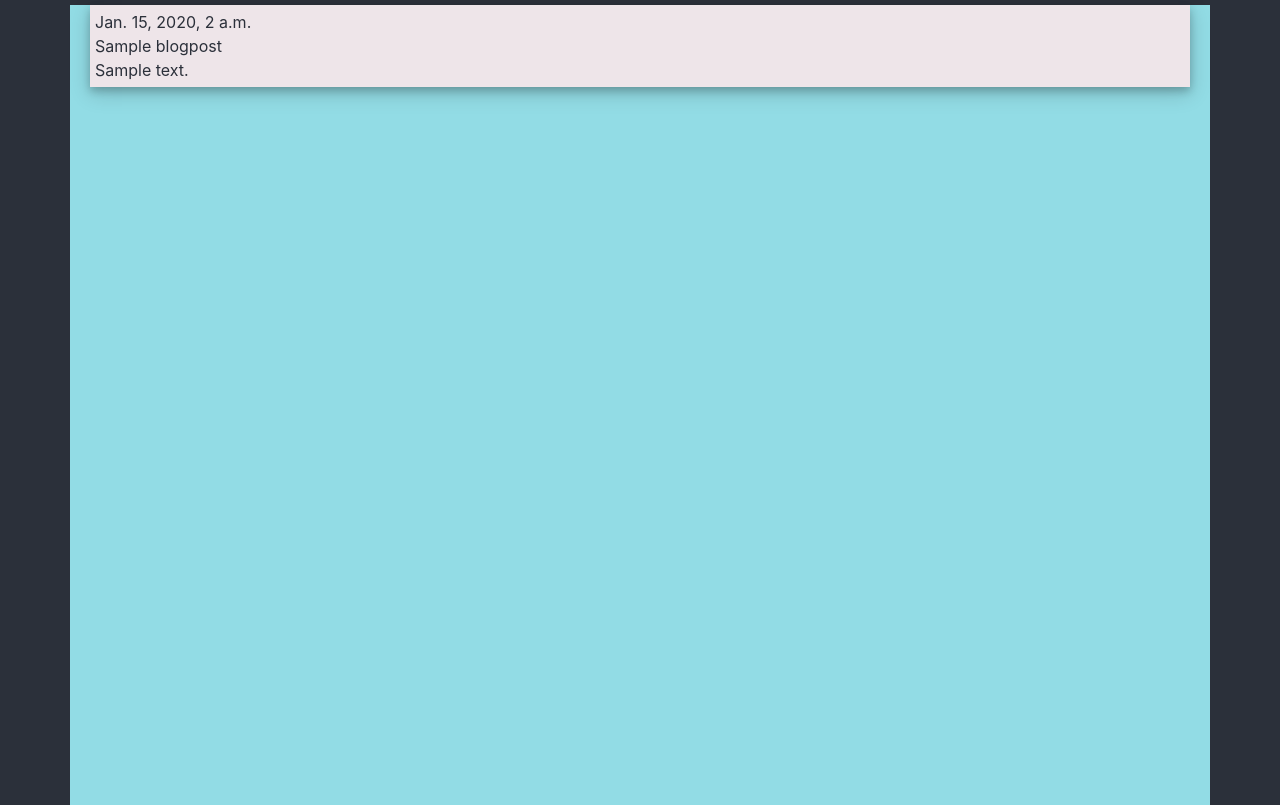
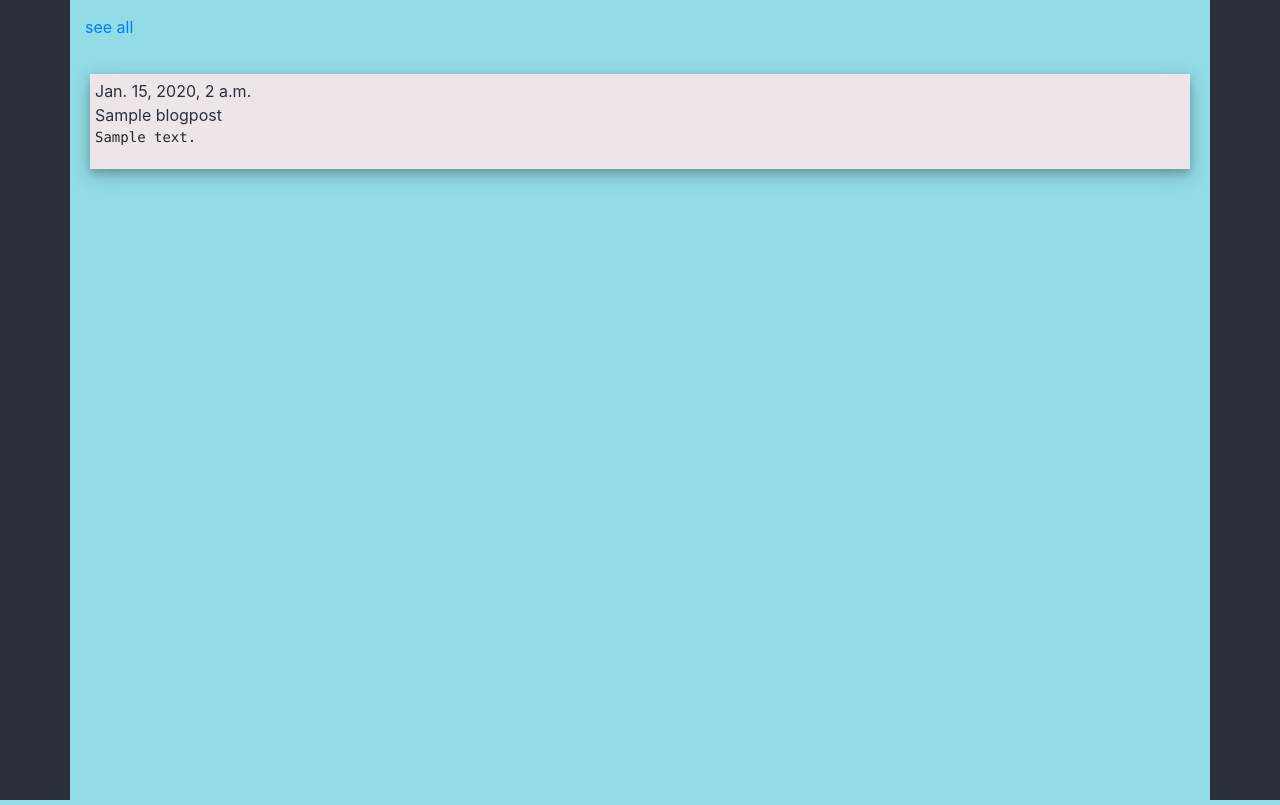
Before and after one commit to CJHouser/tap, a Django app: page /blog/1/ in a window 1280 px wide. Shown: the part 56-861 px from the top of the page. Run offline with Django 3.2, Linux system fonts and the light colour scheme; tables that the repository leaves empty hold one stand-in row (values such as "Sample post"); some libraries are stand-ins or nearby versions.

Commit message:
blog post detail: added next/prev buttons

```diff
--- a/blog/templates/blog/detail.html
+++ b/blog/templates/blog/detail.html
@@ -4,10 +4,23 @@
 
 {% block content %}
 <div class="container">
-  <div class="post_detail">
-    <div>{{ blog_post.creation_date }}</div>
-    <div>{{ blog_post.title }}</div>
-    <div>{{ blog_post.content }}</div>
+  <div class="row">
+    <a class="button" href="{% url 'blog:index' %}">see all</a>
+  </div>
+  <div class="row">
+    <div class="post_detail col-sm">
+      <div>{{ blog_post.creation_date }}</div>
+      <div>{{ blog_post.title }}</div>
+      <pre>{{ blog_post.content }}</pre>
+    </div>
+  </div>
+  <div class="row d-flex justify-content-between">
+    {% if next_post %}
+      <a class="button" href="{% url 'blog:detail' next_post.id %}">next</a>
+    {% endif %}
+    {% if prev_post %}
+      <a class="button" href="{% url 'blog:detail' prev_post.id %}">prev</a>
+    {% endif %}
   </div>
 </div>
 {% endblock %}
--- a/blog/views.py
+++ b/blog/views.py
@@ -5,10 +5,23 @@ from .models import BlogPost
 def index(request):
     blog_posts = BlogPost.objects.order_by('-creation_date')
     context = {
-        'blog_posts': blog_posts
+        'blog_posts': blog_posts,
     }
     return render(request, 'blog/index.html', context)
 
 def detail(request, blog_post_id):
+    #TODO: clean the next and prev post queries up. it works for now, but
+    # there has got to be a cleaner way to accomplish this
     blog_post = get_object_or_404(BlogPost, pk=blog_post_id)
-    return render(request, 'blog/detail.html', {'blog_post': blog_post})
+    next_post = BlogPost.objects.filter(creation_date__gt=blog_post.creation_date).order_by('creation_date').first()
+    prev_post = BlogPost.objects.filter(creation_date__lt=blog_post.creation_date).order_by('-creation_date').first()
+    if blog_post == next_post:
+        next_post = None
+    if blog_post == prev_post:
+        prev_post = None
+    context = {
+        'blog_post': blog_post,
+        'next_post': next_post,
+        'prev_post': prev_post,
+    }
+    return render(request, 'blog/detail.html', context)
```
